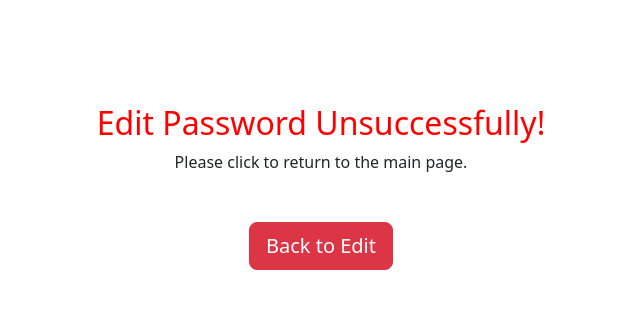
After one commit to jakkti12/lnwkit, a CodeIgniter app: page /database/index.php/editpassword/editpass_unsuccess in a window 1280 px wide. The commit adds this page. Shown: the top 317 px of the page, without its empty margins (319-959 px from the left). Run offline with CodeIgniter, Linux system fonts and the light colour scheme.

Commit message:
Update Change Password 2.0

```diff
--- a/application/config/routes.php
+++ b/application/config/routes.php
@@ -57,4 +57,5 @@ $route['translate_uri_dashes'] = FALSE;
 $route['edit_profile'] = 'Editpassword/profile' ;
 $route['edit_password'] = 'Editpassword/edit' ;
 $route['edit_success'] = 'Editpassword/editpass_success';
+$route['edit_unsuccess'] = 'Editpassword/editpass_unsuccess';
 //edit password end
--- a/application/controllers/Editpassword.php
+++ b/application/controllers/Editpassword.php
@@ -1,12 +1,11 @@
 <?php
-defined('BASEPATH') OR exit('No direct script access allowed');
+defined('BASEPATH') or exit('No direct script access allowed');
 
 class Editpassword extends CI_Controller
 {
 
     public function index()
     {
-
     }
 
     public function profile()
@@ -36,7 +35,6 @@ class Editpassword extends CI_Controller
 
             $this->load->view('navbar');
             $this->load->view('auth/edit_password', $data);
-
         } else {
 
             $this->load->library('password');
@@ -49,16 +47,14 @@ class Editpassword extends CI_Controller
             $cleanPost['oldpassword'] = $checkpassword;
             $cleanPost['newpassword'] = $hashed;
 
-            $this->editpass_model->updatepassword($cleanPost);
+            if ($checkpassword == $hashed) {
 
-            if($cleanPost == true)
-            {
-                echo 'nooo';
+                redirect('edit_unsuccess');
+
             } else {
-                echo 'yesssss';
+                $this->editpass_model->updatepassword($cleanPost);
+                redirect('edit_success');
             }
-
-
         }
     }
 
@@ -66,4 +62,9 @@ class Editpassword extends CI_Controller
     {
         $this->load->view('auth/edit_passwordsuccess');
     }
+
+    public function editpass_unsuccess()
+    {
+        $this->load->view('auth/edit_passwordunsuccess');
+    }
 }
--- a/application/views/auth/edit_password.php
+++ b/application/views/auth/edit_password.php
@@ -88,7 +88,7 @@
                 </div>
                 <div class="col-sm-9">
                   <input value="<?php echo set_value('newpassword') ?>" type="password" class="form-control" name="newpassword" id="newPassword" placeholder="Enter new password" required />
-                    <a style="color:#FF0000;"><?php echo form_error('password') ?></a>
+                  <a style="color:#FF0000;"><?php echo form_error('newpassword') ?></a>
                   <div class="invalid-feedback">
                     Please enter new password
                   </div>
@@ -101,7 +101,7 @@
                 <div class="col-sm-9">
                   <div class="mb-3">
                     <input value="<?php echo set_value('confnewpassword') ?>" type="password" class="form-control" name="confnewpassword" id="confirmNewPasswordLabel" placeholder="Confirm your new password" required />
-                      <a style="color:#FF0000;"><?php echo form_error('confpassword') ?></a>
+                    <a style="color:#FF0000;"><?php echo form_error('confnewpassword') ?></a>
                     <div class="invalid-feedback">
                       Please enter confirm new password
                     </div>
--- /dev/null
+++ b/application/views/auth/edit_passwordunsuccess.php
@@ -0,0 +1,35 @@
+<!DOCTYPE html>
+<html lang="en">
+
+<head>
+    <meta charset="utf-8" />
+    <meta name="viewport" content="width=device-width, initial-scale=1" />
+    <title>Sign up / Successfully - Workshop For Beginners</title>
+    <link href="../assets/css/bootstrap.min.css" rel="stylesheet" />
+</head>
+
+<body>
+    <script>
+        alert('Your old password is the same as your new password');
+    </script>
+
+    <div class="container">
+        <div class="row text-center mt-2">
+            <div class="col">
+                <div class="p-5">
+                    <i class="bi-check-circle" style="font-size: 6rem; color: #0d6efd"></i>
+                </div>
+                <h2 class="" style="color: red;">Edit Password Unsuccessfully!</h2>
+                <p>
+                    Please click to return to the main page.
+                </p>
+                <div class="text-center m-5">
+                    <a href="<?php echo base_url('edit_password') ?>" class="btn btn-danger btn-lg">Back to Edit</a>
+                </div>
+            </div>
+        </div>
+    </div>
+    <script src="../assets/js/bootstrap.bundle.min.js"></script>
+</body>
+
+</html>
```
Lines whose indentation alone changed are shown as unchanged.
